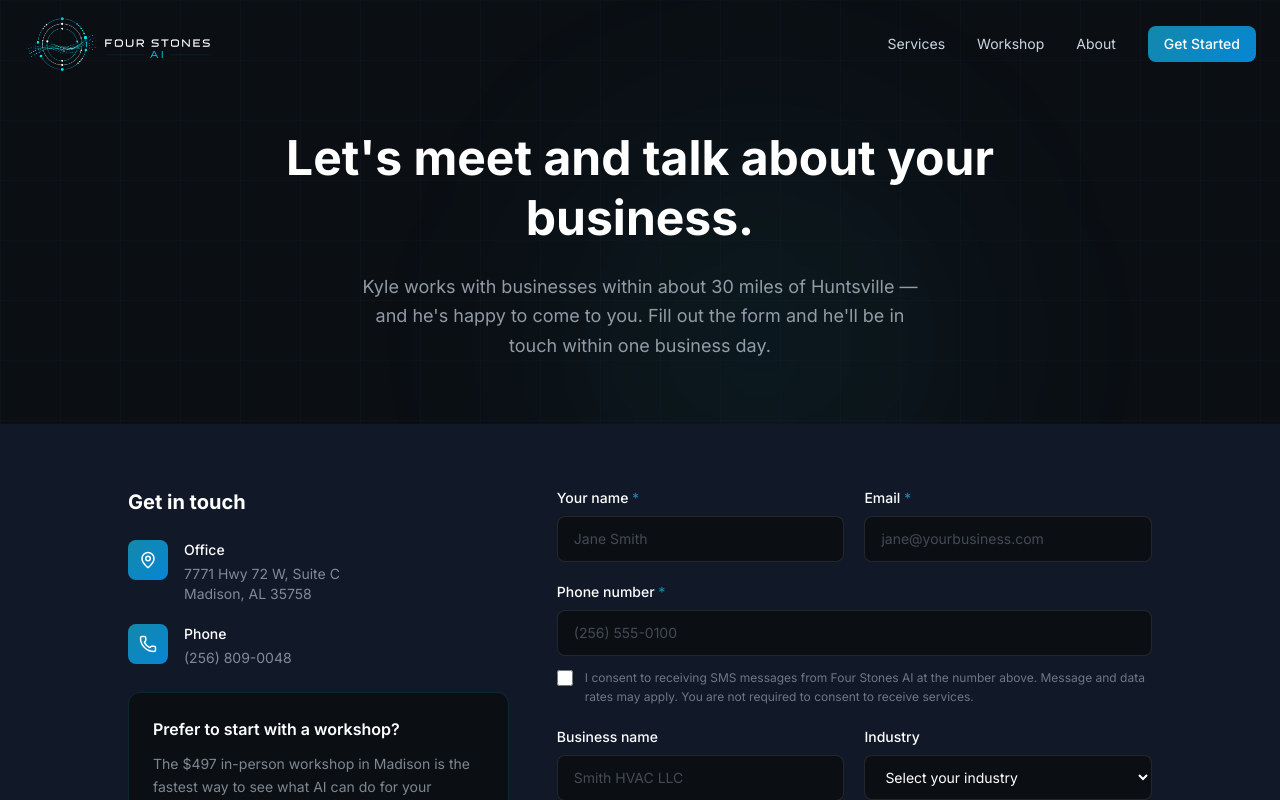
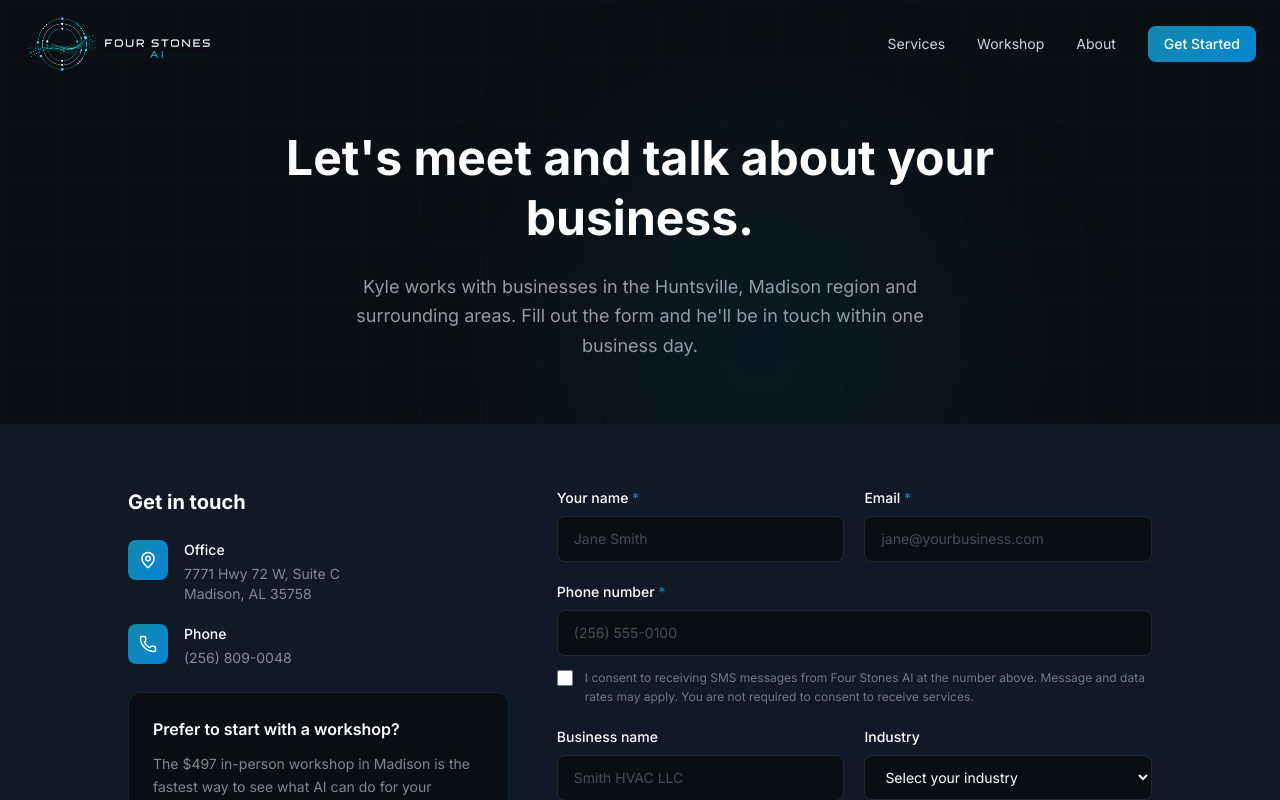
Before and after one commit to fourstonesdigital/fourstones-ai, a Next.js app: page /contact in a window 1280 px wide. Shown: the top 800 px of the page. Built offline with nearby package versions, Linux system fonts and the light colour scheme.

Commit message:
Fix contact page: replace 30 miles language with Huntsville Madison region

```diff
--- a/app/contact/page.tsx
+++ b/app/contact/page.tsx
@@ -47,8 +47,8 @@ export default function ContactPage() {
             Let&apos;s meet and talk about your business.
           </h1>
           <p className="text-lg text-[#CBD5E1]/70 leading-relaxed max-w-xl mx-auto">
-            Kyle works with businesses within about 30 miles of Huntsville — and he&apos;s
-            happy to come to you. Fill out the form and he&apos;ll be in touch within one business day.
+            Kyle works with businesses in the Huntsville, Madison region and surrounding areas.
+            Fill out the form and he&apos;ll be in touch within one business day.
           </p>
         </div>
       </section>
```
